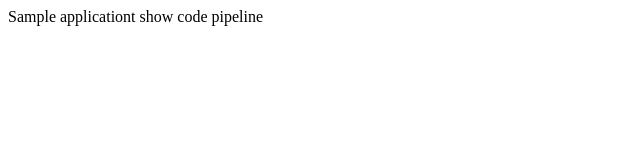
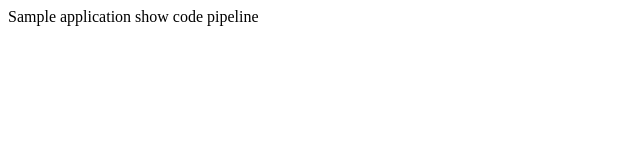
Before and after one commit to zainabb02/advdevopsCodePipeline, a plain HTML site: page index.html in a window 1280 px wide. Shown: the full height of the page, 0-640 px from the left. Drawn offline with Linux system fonts and the light colour scheme.

Commit message:
Update index.html

```diff
--- a/index.html
+++ b/index.html
@@ -1,9 +1,9 @@
 <!DOCTYPE html>
 <html lang="en">
   <head>
-     <title>Adv DevOps Lah-b</title>
+     <title>Adv DevOps Lab</title>
   </head>
   <body>
-	Sample applicationt show code pipeline
+	Sample application show code pipeline
   </body>
 </html>
```
